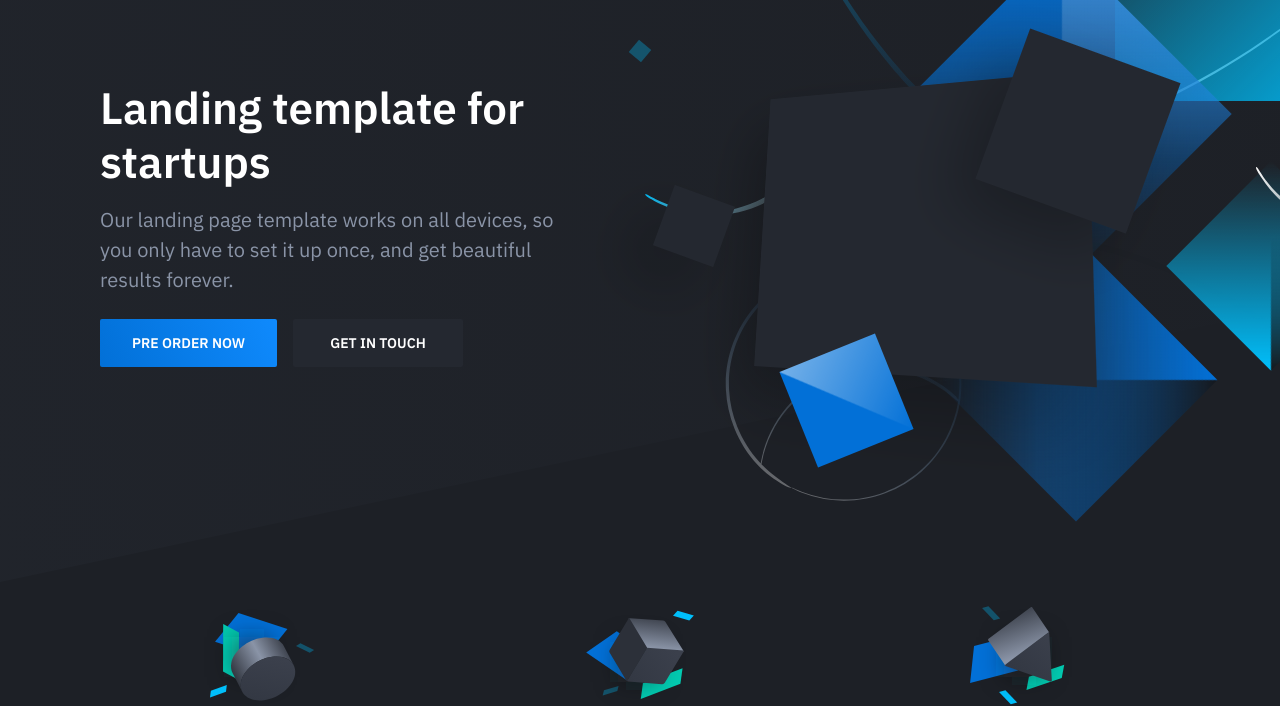
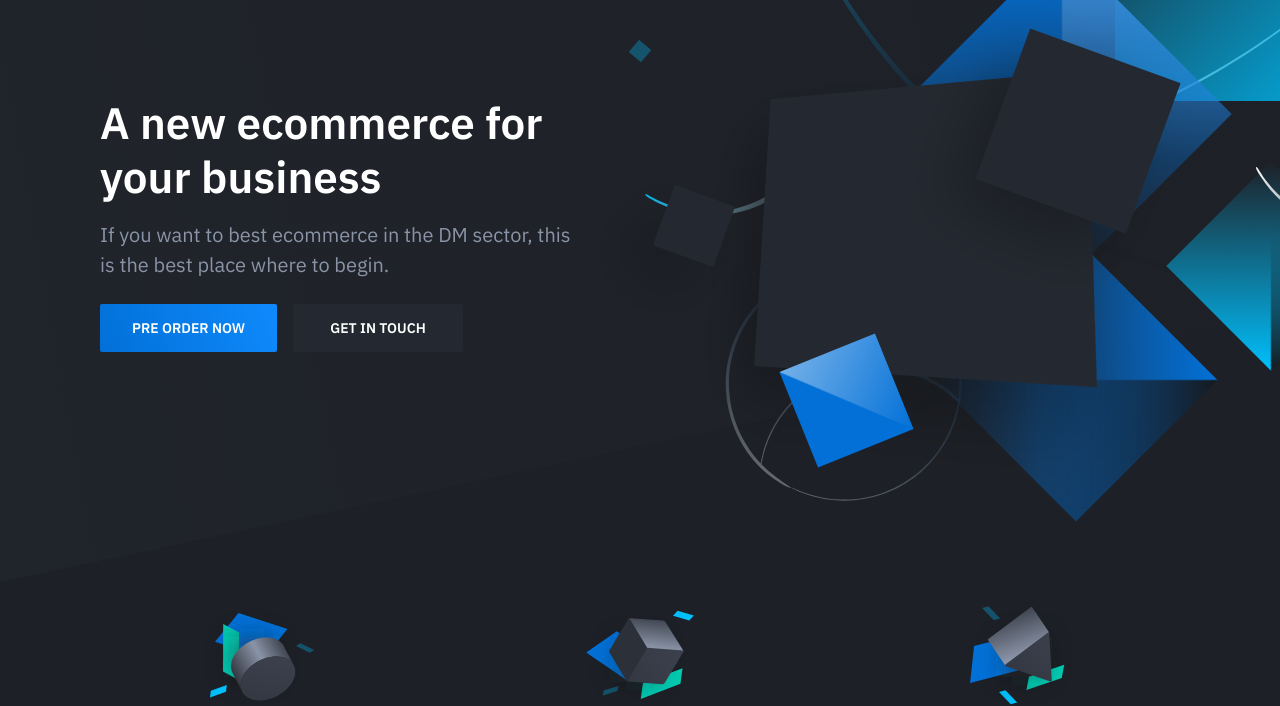
Before and after one commit to lariccia01/landing-page-DM, a plain HTML site: page index.html in a window 1280 px wide. Shown: the part 118-824 px from the top of the page. Drawn offline with nearby package versions, Linux system fonts and the light colour scheme.

Commit message:
versione 1.0

```diff
--- a/index.html
+++ b/index.html
@@ -31,8 +31,8 @@
                 <div class="container">
                     <div class="hero-inner">
 						<div class="hero-copy">
-	                        <h1 class="hero-title mt-0">Landing template for startups</h1>
-	                        <p class="hero-paragraph">Our landing page template works on all devices, so you only have to set it up once, and get beautiful results forever.</p>
+	                        <h1 class="hero-title mt-0">A new ecommerce for your business</h1>
+	                        <p class="hero-paragraph">If you want to best ecommerce in the DM sector, this is the best place where to begin.</p>
 	                        <div class="hero-cta"><a class="button button-primary" href="#">Pre order now</a><a class="button" href="#">Get in touch</a></div>
 						</div>
 						<div class="hero-figure anime-element">
```
